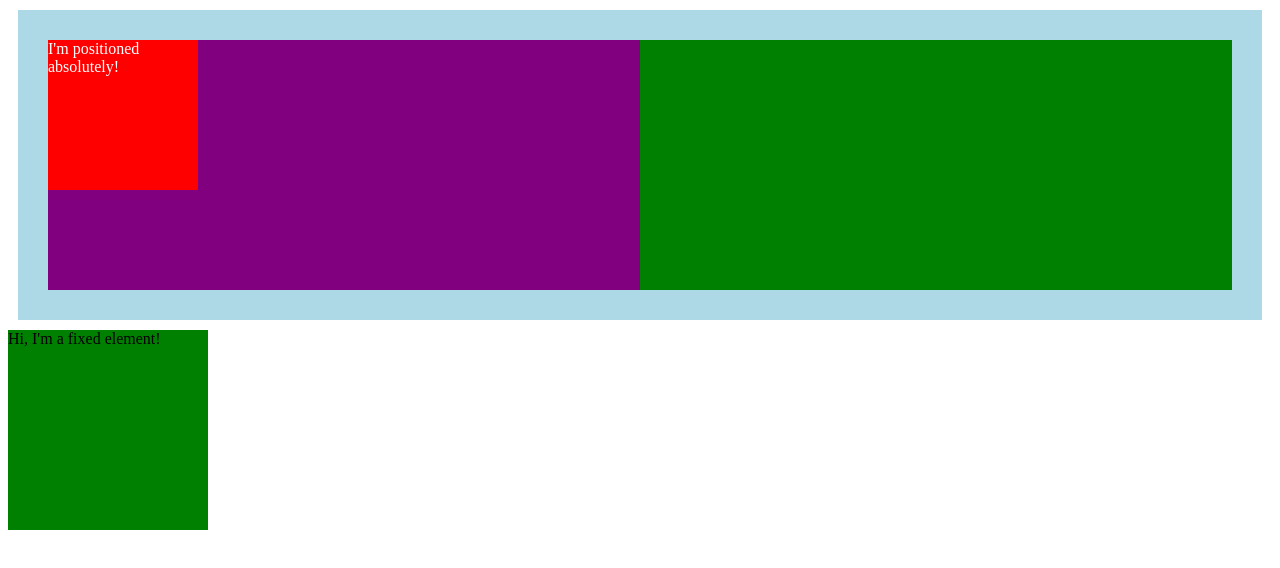
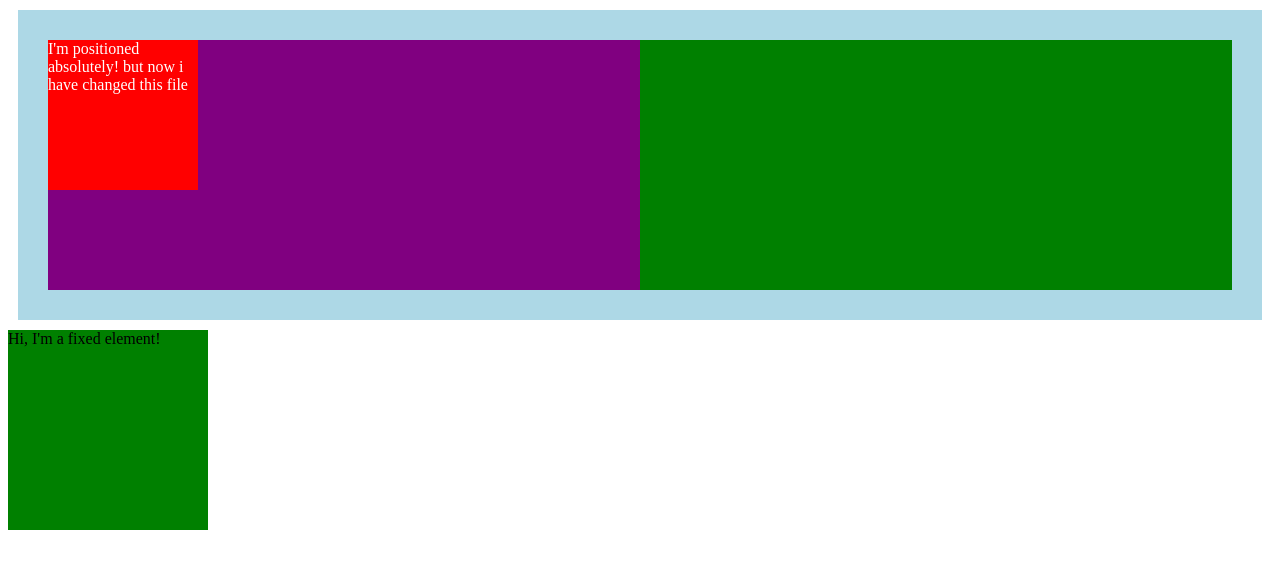
Before and after one commit to simonwoodsdesign/class17_3, a plain HTML site: page unsolved/index.html in a window 1280 px wide. Shown: the top 568 px of the page. Drawn offline with Linux system fonts and the light colour scheme.

Commit message:
ive changed some text

```diff
--- a/unsolved/index.html
+++ b/unsolved/index.html
@@ -7,7 +7,8 @@
   <section class="relative">
     <div class="left">
       <div class="absolute">
-        I'm positioned absolutely!
+        I'm positioned absolutely! but now i have changed this file
+
       </div>
     </div>
     <div class="right">
```
Also changed, not shown: 2 other files.
